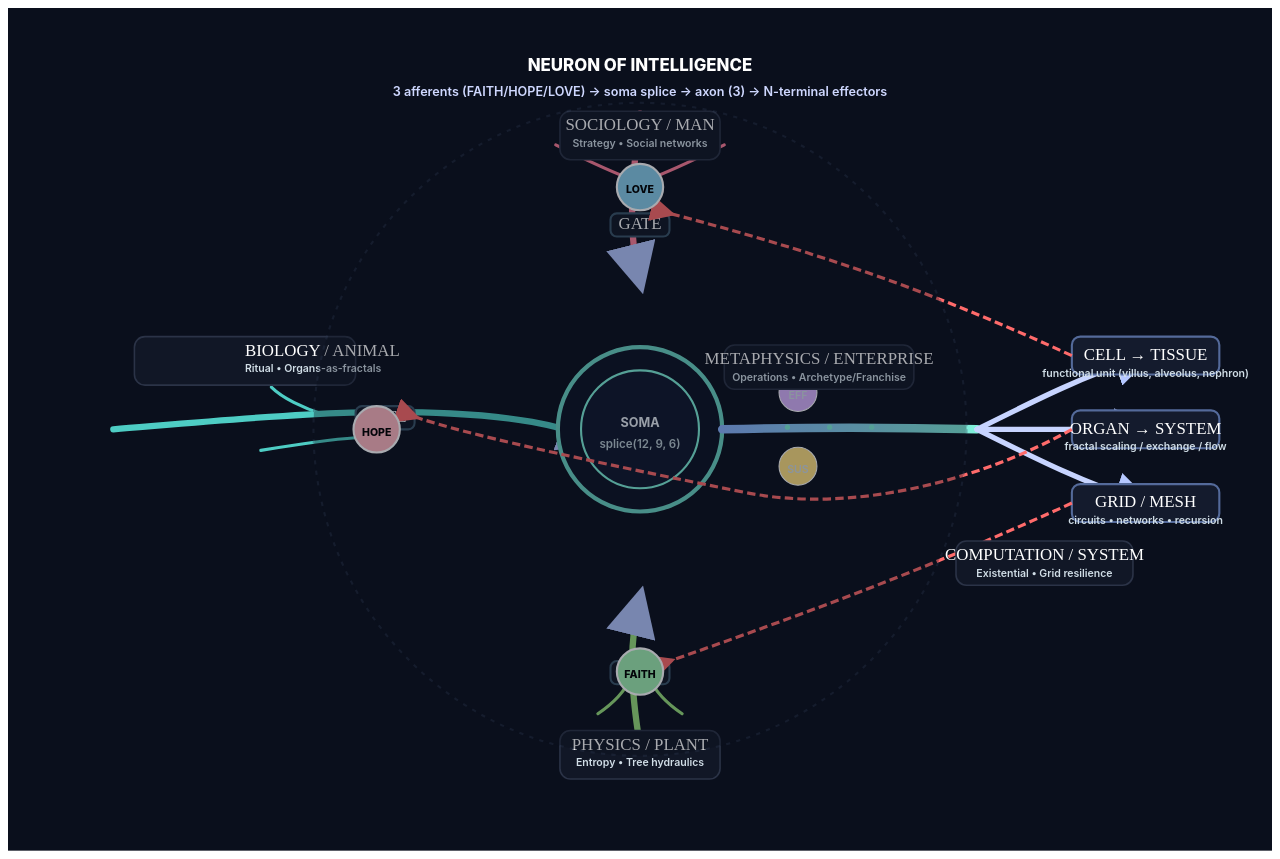
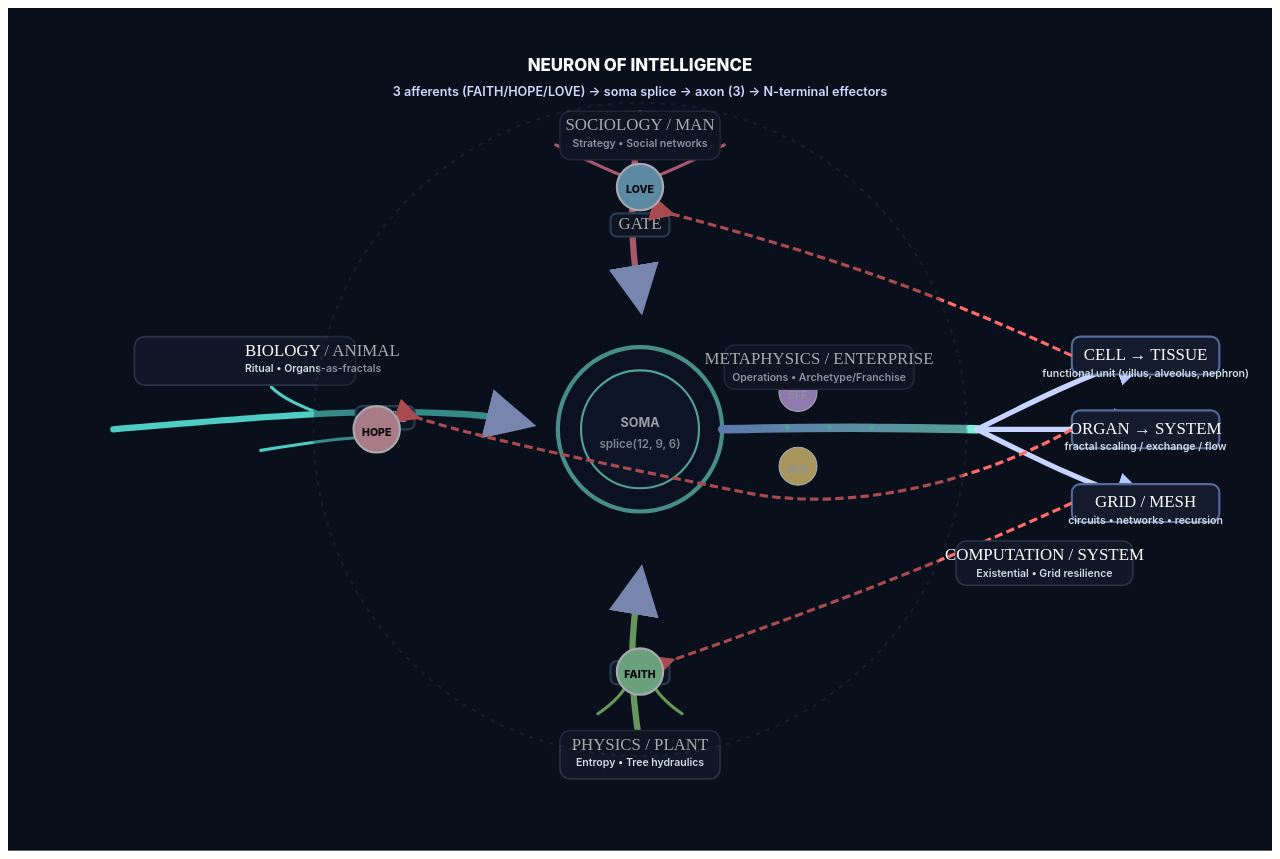
Before and after one commit to cryo-pyro/int, a plain HTML site: page index.html in a window 1280 px wide. Drawn offline with Linux system fonts and the light colour scheme.

Commit message:
afferents proper length now

```diff
--- a/index.html
+++ b/index.html
@@ -40,18 +40,18 @@
   <!-- 12 o'clock: Biology / Ritual / Organs-as-fractals (FAITH) -->
   <path class="wire" stroke="#ff7f9a" stroke-width="6"
         d="M600,100
-           C590,180 590,220 600,260" marker-end="url(#arrow)"/>
+           C590,180 590,220 600,280" marker-end="url(#arrow)"/>
   <!-- dendritic twigs -->
   <path class="wire" stroke="#ff7f9a" stroke-width="3"
         d="M585,160 C560,150 540,140 520,130"/>
   <path class="wire" stroke="#ff7f9a" stroke-width="3"
         d="M615,160 C640,150 660,140 680,130"/>
 
-  <!-- 9 o'clock: Sociology / Strategy / Social networks (HOPE) -->
+  <!-- 9 o'clock: Sociology / Strategy / Social networks (HOPE) - CORRECTED -->
   <path class="wire" stroke="#4ecdc4" stroke-width="6"
         d="M100,400
            C220,390 320,380 420,385
-           C480,388 520,395 560,410" marker-end="url(#arrow)"/>
+           C450,386 470,389 490,394" marker-end="url(#arrow)"/>
   <path class="wire" stroke="#4ecdc4" stroke-width="3"
         d="M250,360 C260,370 280,380 300,386"/>
   <path class="wire" stroke="#4ecdc4" stroke-width="3"
@@ -60,7 +60,7 @@
   <!-- 6 o'clock: Physics / Entropy / Tree hydraulics (LOVE) -->
   <path class="wire" stroke="#98e07d" stroke-width="6"
         d="M600,700
-           C590,640 590,600 600,560" marker-end="url(#arrow)"/>
+           C590,640 590,600 600,540" marker-end="url(#arrow)"/>
   <path class="wire" stroke="#98e07d" stroke-width="3"
         d="M560,670 C575,660 585,650 592,635"/>
   <path class="wire" stroke="#98e07d" stroke-width="3"
```
